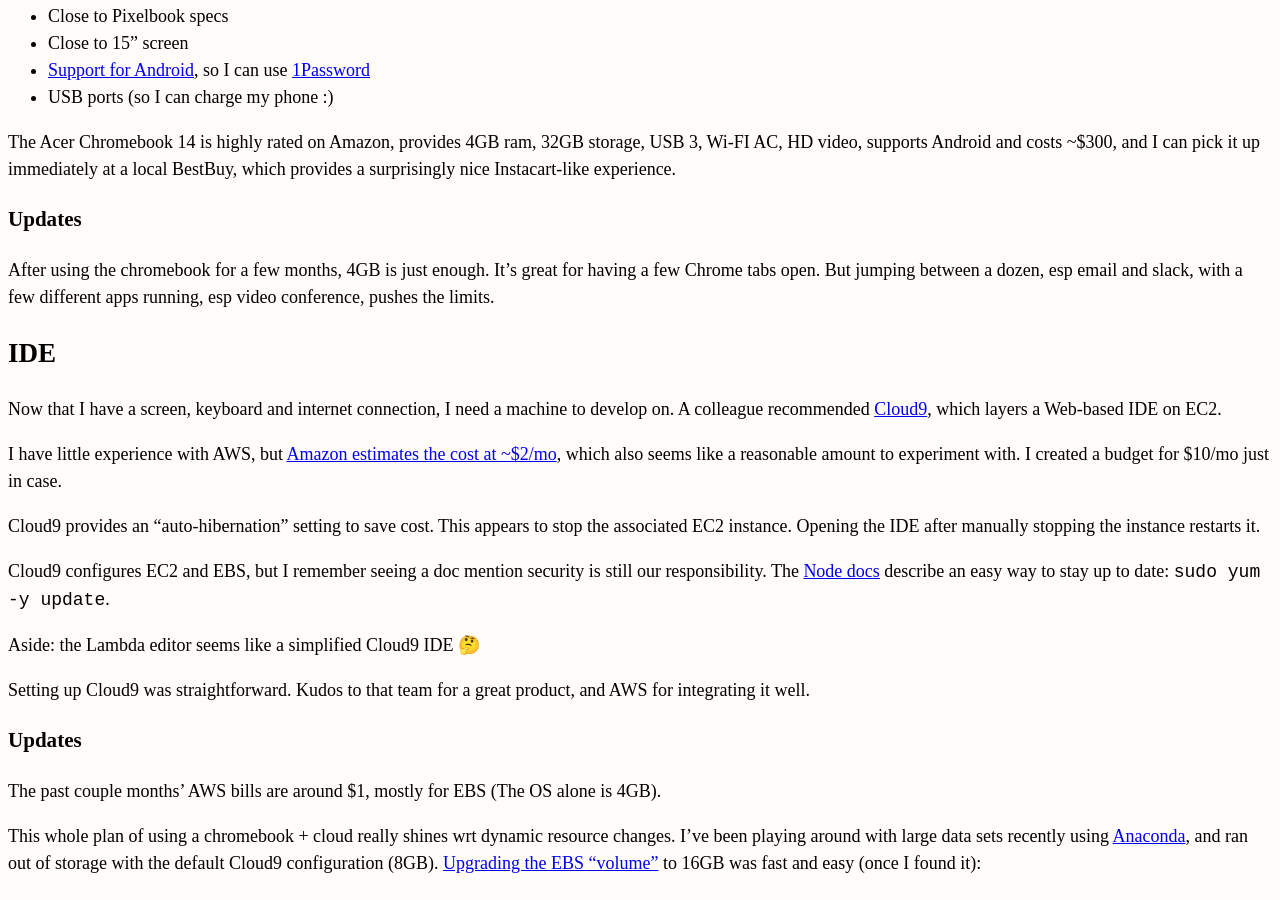
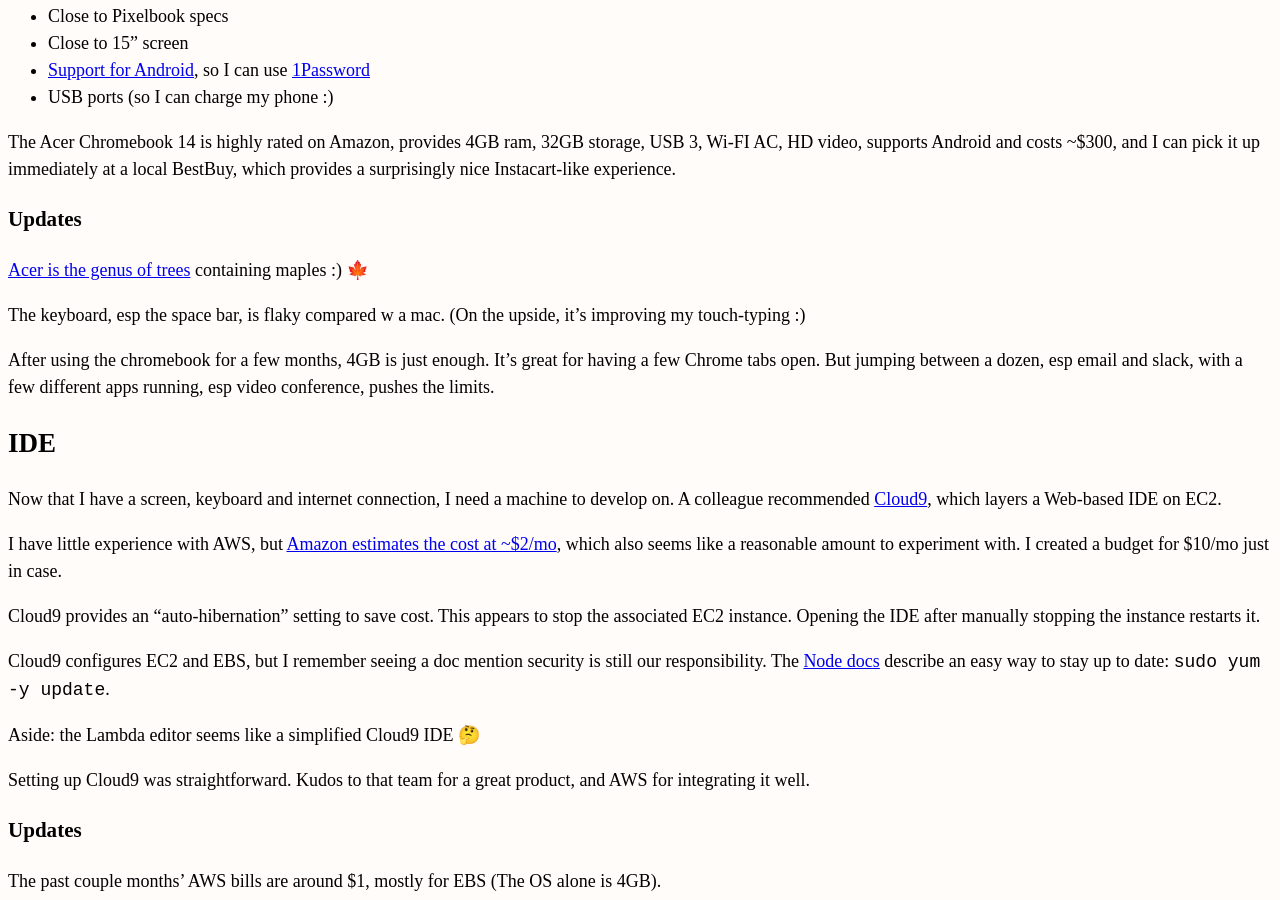
Before and after one commit to erikeldridge/erikeldridge.github.com, a Jekyll site: the page built from _posts/2017-12-24-netbook-development.md, in a window 1280 px wide and 900 px high, scrolled down 465 px. Built offline with Jekyll 4.4.1, drawn with Linux system fonts in a browser that asks for light colours; nearby versions of some CDN libraries; some of the changed lines change nothing that is shown.

Commit message:
Update from Forestry.io - 2017-12-24-netbook-development.md

```diff
--- a/_posts/2017-12-24-netbook-development.md
+++ b/_posts/2017-12-24-netbook-development.md
@@ -35,6 +35,10 @@
 
 ### Updates
 
+[Acer is the genus of trees](https://www.inaturalist.org/taxa/47727-Acer) containing maples :) 🍁
+
+The keyboard, esp the space bar, is flaky compared w a mac. (On the upside, it's improving my touch-typing :)
+
 After using the chromebook for a few months, 4GB is just enough. It's great for having a few Chrome tabs open. But jumping between a dozen, esp email and slack, with a few different apps running, esp video conference, pushes the limits.
 
 ## IDE
@@ -58,9 +62,9 @@
 This whole plan of using a chromebook + cloud really shines wrt dynamic resource changes. I've been playing around with large data sets recently using [Anaconda](https://www.anaconda.com/download/#linux), and ran out of storage with the default Cloud9 configuration (8GB). [Upgrading the EBS "volume"](https://docs.aws.amazon.com/AWSEC2/latest/UserGuide/console-modify.html) to 16GB was fast and easy (once I found it):
 
 1. open the EC2 console
-1. stop the EC2 instance created by Cloud9
-1. in the left column, find Elastic Block Store > Volumes
-1. ctrl click on the volume and select modify
+2. stop the EC2 instance created by Cloud9
+3. in the left column, find Elastic Block Store > Volumes
+4. ctrl click on the volume and select modify
 
 ## Shell
 
```
